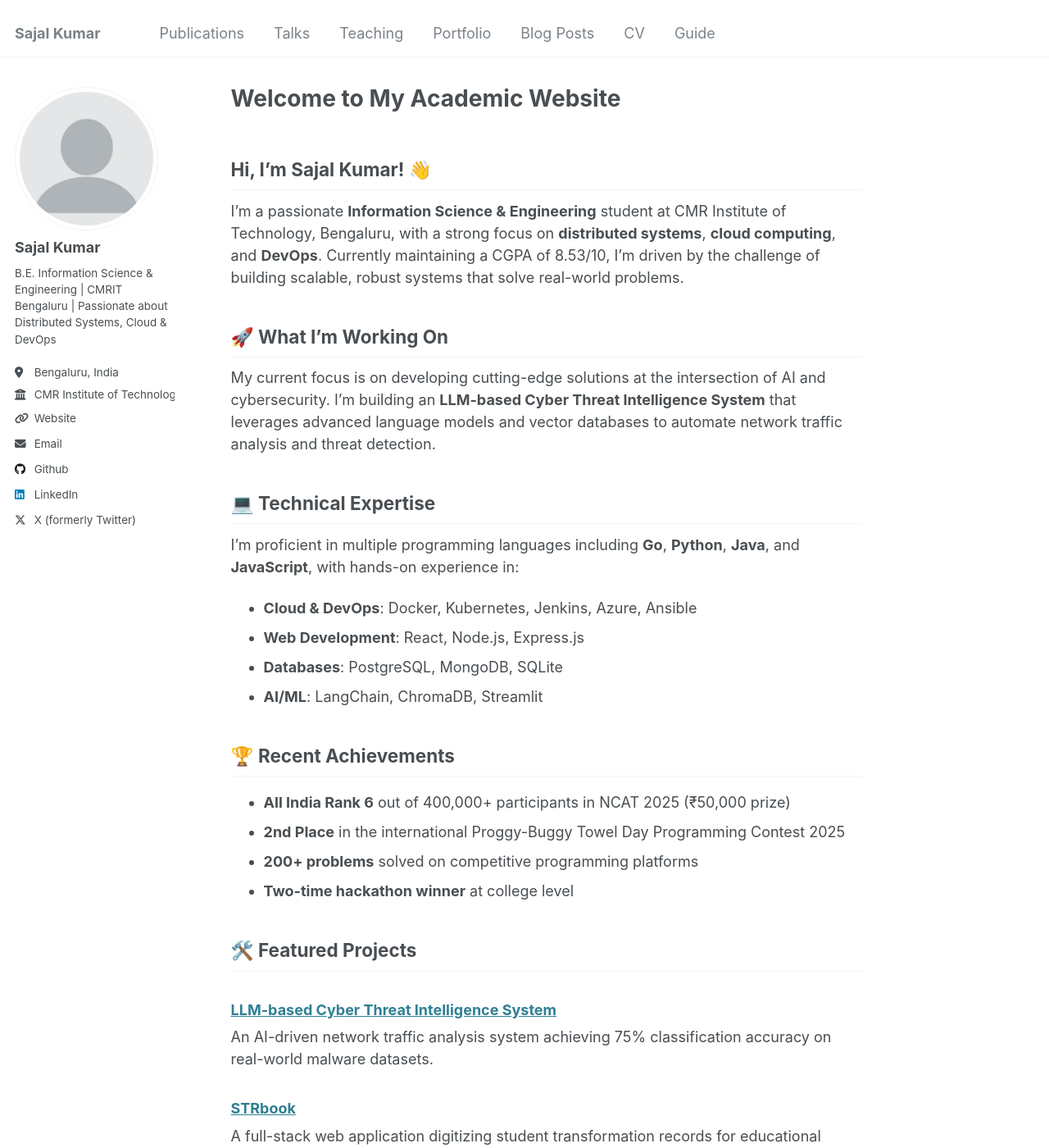
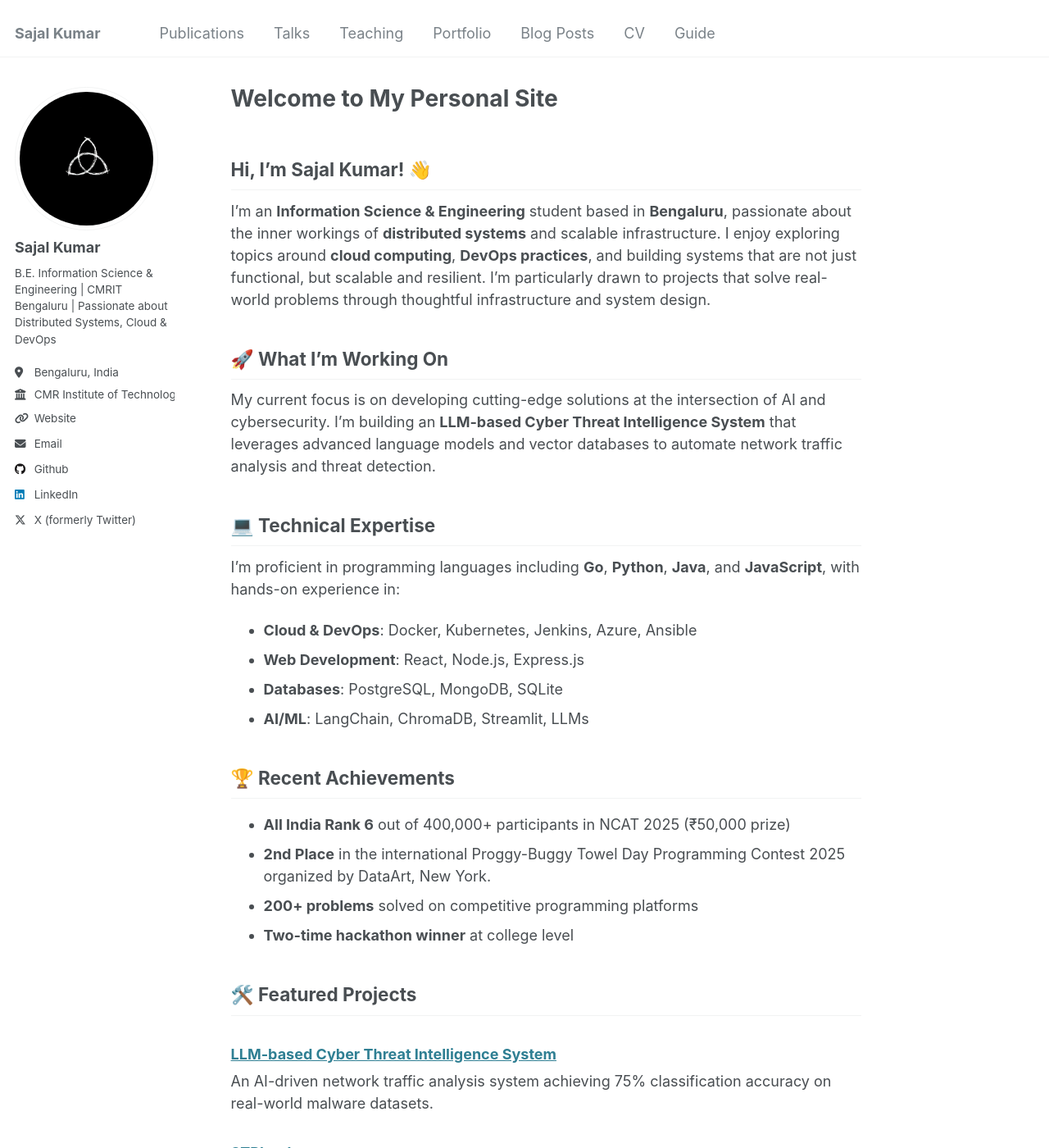
Before and after one commit to sajalkmr/acad, a Jekyll site: the page built from _pages/about.md, in a window 1280 px wide and 1400 px high. Shown: the whole window at 82% size. Built offline with Jekyll 4.4.1, drawn with Linux system fonts in a browser that asks for light colours; some of the changed text lies outside the part shown.

Commit message:
Update about, CV
Revised details

```diff
--- a/_config.yml
+++ b/_config.yml
@@ -11,7 +11,7 @@ locale                   : "en-US"
 title                    : "Sajal Kumar"
 title_separator          : "-"
 name                     : &name "Sajal Kumar"
-description              : &description "Information Science & Engineering Student | Software Developer"
+description              : &description "Engineering Student"
 url                      : https://sajalkmr.tech # the base hostname & protocol for your site e.g. "https://[your GitHub username].github.io"
 baseurl                  : "" # the subpath of your site, e.g. "/blog"
 repository               : "sajalkmr/sajalkmr.github.io"
--- a/_pages/about.md
+++ b/_pages/about.md
@@ -1,6 +1,6 @@
 ---
 permalink: /
-title: "Welcome to My Academic Website"
+title: "Welcome to My Personal Site"
 author_profile: true
 redirect_from:
   - /about/
@@ -9,7 +9,8 @@ redirect_from:
 
 ## Hi, I'm Sajal Kumar! 👋
 
-I'm a passionate **Information Science & Engineering** student at CMR Institute of Technology, Bengaluru, with a strong focus on **distributed systems**, **cloud computing**, and **DevOps**. Currently maintaining a CGPA of 8.53/10, I'm driven by the challenge of building scalable, robust systems that solve real-world problems.
+I'm an **Information Science & Engineering** student based in **Bengaluru**, passionate about the inner workings of **distributed systems** and scalable infrastructure. I enjoy exploring topics around **cloud computing**, **DevOps practices**, and building systems that are not just functional, but scalable and resilient. I'm particularly drawn to projects that solve real-world problems through thoughtful infrastructure and system design.
+
 
 ## 🚀 What I'm Working On
 
@@ -17,22 +18,23 @@ My current focus is on developing cutting-edge solutions at the intersection of
 
 ## 💻 Technical Expertise
 
-I'm proficient in multiple programming languages including **Go**, **Python**, **Java**, and **JavaScript**, with hands-on experience in:
+I'm proficient in programming languages including **Go**, **Python**, **Java**, and **JavaScript**, with hands-on experience in:
 - **Cloud & DevOps**: Docker, Kubernetes, Jenkins, Azure, Ansible
 - **Web Development**: React, Node.js, Express.js
 - **Databases**: PostgreSQL, MongoDB, SQLite
-- **AI/ML**: LangChain, ChromaDB, Streamlit
+- **AI/ML**: LangChain, ChromaDB, Streamlit, LLMs
+
 
 ## 🏆 Recent Achievements
 
 - **All India Rank 6** out of 400,000+ participants in NCAT 2025 (₹50,000 prize)
-- **2nd Place** in the international Proggy-Buggy Towel Day Programming Contest 2025
+- **2nd Place** in the international Proggy-Buggy Towel Day Programming Contest 2025 organized by DataArt, New York.
 - **200+ problems** solved on competitive programming platforms
 - **Two-time hackathon winner** at college level
 
 ## 🛠️ Featured Projects
 
-### [LLM-based Cyber Threat Intelligence System](https://github.com/sajalkmr/LLM)
+### [LLM-based Cyber Threat Intelligence System](https://github.com/sajalkmr/LLM-network-analysis)
 An AI-driven network traffic analysis system achieving 75% classification accuracy on real-world malware datasets.
 
 ### [STRbook](https://github.com/sajalkmr/STRbook)
@@ -46,13 +48,18 @@ A Java implementation of the Raft Consensus Algorithm for distributed systems.
 
 ## 🌟 Beyond Code
 
-As a core member of the **Google Developer Student Club**, I organize technical workshops and help fellow students learn new technologies. I'm also passionate about **Linux ricing** and love customizing systems for optimal performance and aesthetics.
+As a core member of the **Google Developer Student Club**, I organized technical workshops and supported students in exploring new technologies. Outside of coding, I'm passionate about **Linux ricing** and **customizing Android ROMs**, where I love fine-tuning systems for optimal performance, clean aesthetics, and a highly personalized workflow.
+
+
 
 ## 📫 Let's Connect!
 
-Feel free to reach out for collaborations, discussions about distributed systems, or just a friendly chat about technology!
+Feel free to reach out for collaborations, discussions about anything, or just a friendly chat about tech!
 
 - 📧 Email: [sajalkmr@proton.me](mailto:sajalkmr@proton.me)
 - 💼 LinkedIn: [linkedin.com/in/sajalkmr](https://linkedin.com/in/sajalkmr)
-- 🐦 Twitter: [@sajalkmr](https://twitter.com/sajalkmr)
+- 🐦 Twitter/X: [@sajalkmrx](https://x.com/sajalkmrx)
 - 💻 GitHub: [github.com/sajalkmr](https://github.com/sajalkmr)
+- 📱 Telegram: [t.me/sajalkmr](https://t.me/sajalkmr)
+- 👽 Reddit: [reddit.com/u/sajalkmr](https://www.reddit.com/u/sajalkmr)
+- 👾 Discord: [discordapp.com/users/785875026007294022](https://www.discordapp.com/users/785875026007294022)
```
Also changed, not shown: _pages/cv.md (+2 -2 lines), images/profile.png.
